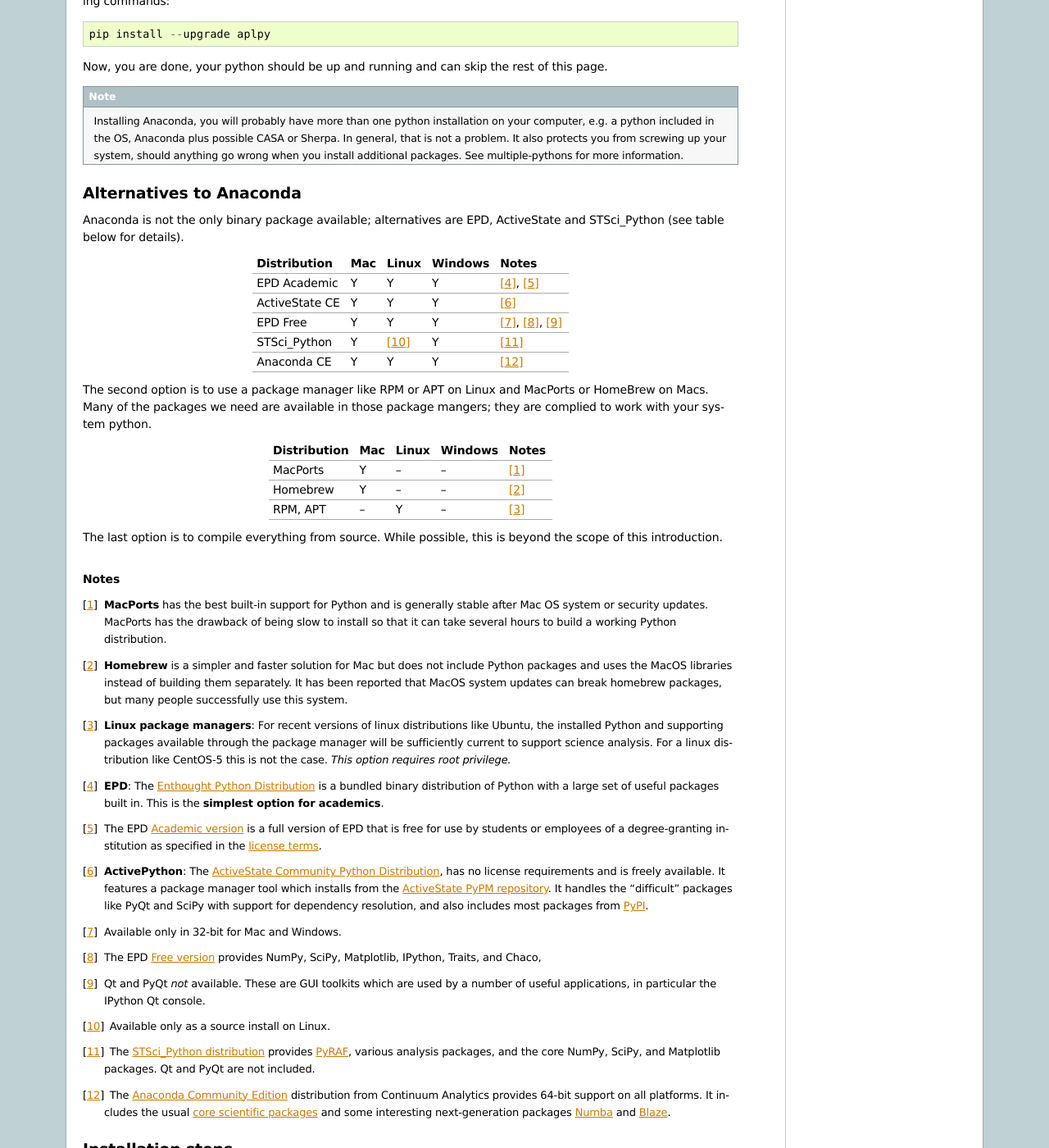
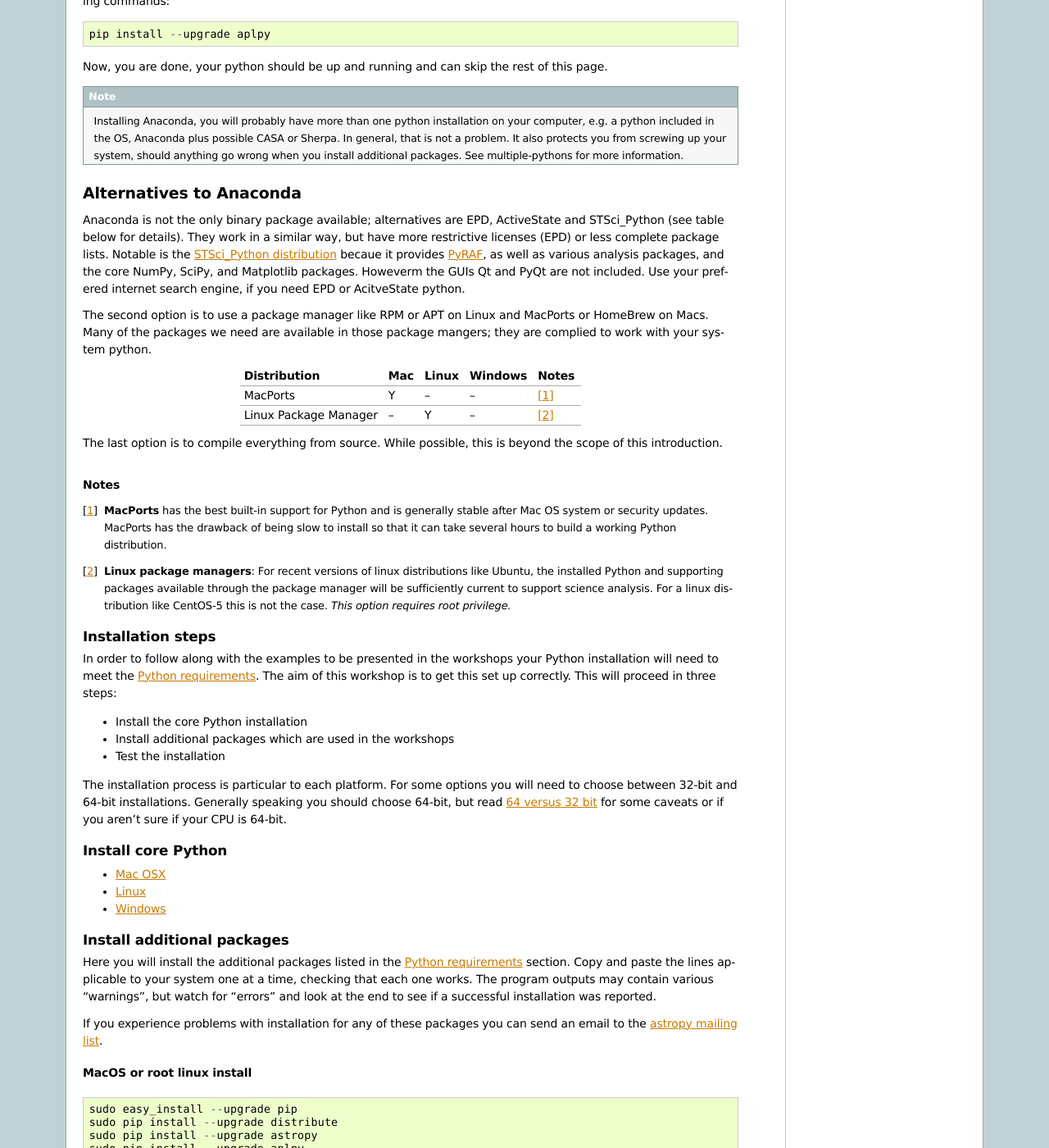
Before and after one commit to python4astronomers/python4astronomers, a Sphinx documentation site: the page built from source/installation/python_install.rst, in a window 1280 px wide and 1400 px high, scrolled down 562 px. Shown: the whole window at 82% size. Built offline with Sphinx 7.4.7, drawn with Linux system fonts in a browser that asks for light colours; formulas are drawn with MathJax 3; some of the changed text lies outside the part shown.

Commit message:
Remove a lot of options fomr install page

```diff
--- a/source/installation/python_install.rst
+++ b/source/installation/python_install.rst
@@ -62,18 +62,13 @@
 -------------------------
 
 Anaconda is not the only binary package available; alternatives are EPD,
-ActiveState and STSci_Python (see table below for details).
-
-
-====================  ========  =========  =========  ======================
-Distribution            Mac      Linux      Windows    Notes
-====================  ========  =========  =========  ======================
-EPD Academic              Y         Y          Y       [4]_, [5]_
-ActiveState CE            Y	    Y          Y       [6]_
-EPD Free                  Y         Y          Y       [7]_, [8]_, [9]_
-STSci_Python              Y       [10]_        Y       [11]_
-Anaconda CE               Y         Y          Y       [12]_
-====================  ========  =========  =========  ======================
+ActiveState and STSci_Python (see table below for details). They work in a
+similar way, but have more restrictive licenses (EPD) or less complete
+package lists.
+Notable is the `STSci_Python distribution
+<http://www.stsci.edu/institute/software_hardware/pyraf/stsci_python>`_
+becaue it provides `PyRAF <http://www.stsci.edu/institute/software_hardware/pyraf>`_, as well as various analysis packages, and the core NumPy, SciPy, and Matplotlib packages. Howeverm the GUIs Qt and PyQt are not included.
+Use your prefered internet search engine, if you need EPD or AcitveState python.
 
 
 The second option is to use a package manager like RPM or APT on Linux and
@@ -81,13 +76,12 @@
 in those package mangers; they are complied to work with your system python.
 
 
-====================  ========  =========  =========  ======================
-Distribution            Mac      Linux      Windows    Notes
-====================  ========  =========  =========  ======================
-MacPorts                  Y        --         --       [1]_
-Homebrew                  Y        --         --       [2]_
-RPM, APT                 --         Y         --       [3]_
-====================  ========  =========  =========  ======================
+=====================  ========  =========  =========  ======================
+Distribution             Mac      Linux      Windows    Notes
+=====================  ========  =========  =========  ======================
+MacPorts                   Y        --         --       [1]_
+Linux Package Manager     --         Y         --       [2]_
+=====================  ========  =========  =========  ======================
 
 The last option is to compile everything from source. While possible, this
 is beyond the scope of this introduction.
@@ -103,72 +97,20 @@
    MacPorts has the drawback of being slow to install so that it can
    take several hours to build a working Python distribution.
 
-.. [2] **Homebrew** is a simpler and faster solution for Mac but does
-   not include Python packages and uses the MacOS libraries instead
-   of building them separately.  It has been reported that
-   MacOS system updates can break homebrew packages, but many people
-   successfully use this system.
-
-.. [3] **Linux package managers**:
+.. [2] **Linux package managers**:
    For recent versions of linux distributions like Ubuntu, the
    installed Python and supporting packages available through the
    package manager will be sufficiently current to support science
    analysis.  For a linux distribution like CentOS-5 this is not the
    case.  *This option requires root privilege.*
 
-.. [4] **EPD**:
-   The `Enthought Python Distribution
-   <http://www.enthought.com/products/epd.php>`_ is a bundled
-   binary distribution of Python with a large set of useful packages
-   built in.  This is the **simplest option for academics**.
-
-.. [5] The EPD `Academic version
-   <http://www.enthought.com/products/edudownload.php>`_ is a full
-   version of EPD that is free
-   for use by students or employees of a degree-granting institution as
-   specified in the `license terms
-   <http://www.enthought.com/EPDAcademicTerms.html>`_.
-
-.. [6] **ActivePython**: The `ActiveState Community Python Distribution
-   <http://www.activestate.com/activepython/downloads>`_, has no
-   license requirements and is freely available.  It features a
-   package manager tool which installs from the `ActiveState PyPM
-   repository <http://code.activestate.com/pypm/>`_.  It handles the
-   "difficult" packages like PyQt and SciPy with support for
-   dependency resolution, and also includes most packages from `PyPI
-   <pypi.python.org>`_.
-
-.. [7] Available only in 32-bit for Mac and Windows.
-
-.. [8] The EPD `Free version
-   <http://www.enthought.com/products/epd_free.php>`_  provides
-   NumPy, SciPy, Matplotlib, IPython, Traits, and Chaco,
-
-.. [9] Qt and PyQt *not* available.
-   These are GUI toolkits which are used by a number of useful
-   applications, in particular the IPython Qt console.
-
-.. [10] Available only as a source install on Linux.
-
-.. [11] The `STSci_Python distribution
-   <http://www.stsci.edu/institute/software_hardware/pyraf/stsci_python>`_
-   provides `PyRAF <http://www.stsci.edu/institute/software_hardware/pyraf>`_,
-   various analysis packages, and the core NumPy, SciPy, and Matplotlib packages.
-   Qt and PyQt are not included.
-
-.. [12] The `Anaconda Community Edition <https://store.continuum.io/cshop/anaconda>`_
-   distribution from Continuum Analytics provides 64-bit support on all platforms.
-   It includes the usual `core scientific packages
-   <http://docs.continuum.io/anaconda/pkgs.html>`_ and some interesting
-   next-generation packages `Numba <http://numba.pydata.org/numba-doc/0.6/index.html>`_ and
-   `Blaze <http://continuum.io/blog/blaze>`_.
 
 .. raw:: html
 
    </span>
 
 Installation steps
---------------------
+^^^^^^^^^^^^^^^^^^^
 
 In order to follow along with the examples to be presented in the workshops
 your Python installation will need to meet the :ref:`python_pkg_requirements`.  The aim
@@ -186,8 +128,6 @@
 
 Install core Python
 ^^^^^^^^^^^^^^^^^^^
-
-Now install EPD as the core Python on your system following the instructions below:
 
 .. toctree::
    :maxdepth: 1
--- a/source/installation/windows.rst
+++ b/source/installation/windows.rst
@@ -1,10 +1,5 @@
 Windows
 ========
-
-Assuming that you have downloaded the appropriate 32-bit or 64-bit EPD
-distribution for Windows, follow the instructions for `Getting Started with EPD
-<http://www.enthought.com/products/epdgetstart.php?platform=win>`_ for Windows.
-Choose to install for All Users.
 
 Once installed then follow the Getting Started page and look at Pylab, Plain
 Python and see how to write Python code.
```
Also changed, not shown: source/installation/linux.rst (+0 -29 lines), source/installation/macosx.rst (+1 -39 lines).
